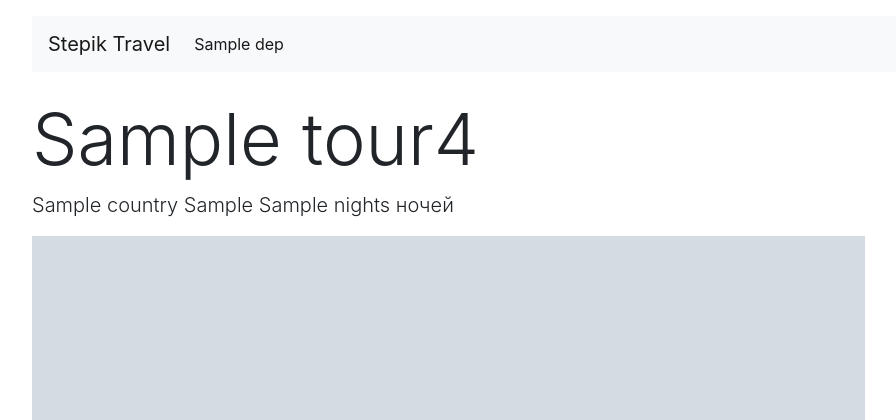
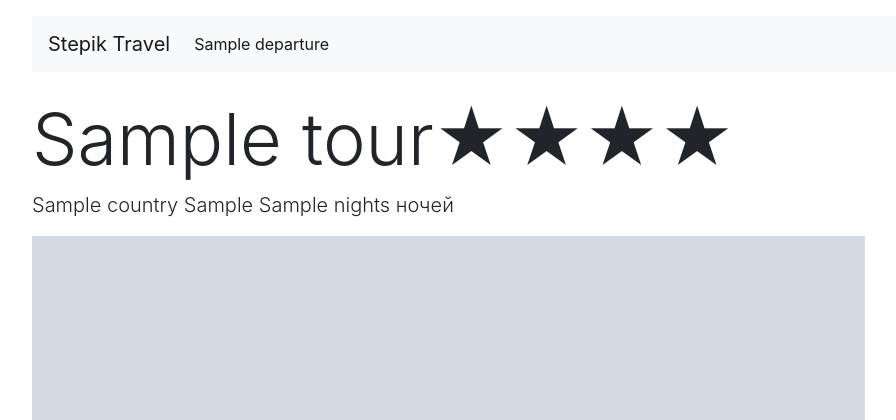
Before and after one commit to shahrom322/stepik_tours, a Django app: template templates/tour.html in a window 1280 px wide. Shown: the top 420 px of the page, without its empty margins (53-949 px from the left). Run offline with Django 3.2, Linux system fonts and the light colour scheme; the template is opened without the code that fills it: most values are stand-ins (such as "Sample title", 1, 10 or a date in 2020); grey boxes marked "Sample" are stand-in pictures; some libraries are stand-ins or nearby versions.

Commit message:
Created own templatetags for format string

```diff
--- a/stepik_tours/urls.py
+++ b/stepik_tours/urls.py
@@ -8,8 +8,8 @@
 
 
 urlpatterns = [
+    path('', main_view, name='home'),
+    path('admin/', admin.site.urls),
     path('departure/<str:departure>', departure_view, name='departure'),
-    path('tour/<int:id>', tour_view, name='tour'),
-    path('admin/', admin.site.urls),
-    path('', main_view, name='home'),
+    path('tour/<int:primary_key>', tour_view, name='tour'),
 ]
--- a/templates/base.html
+++ b/templates/base.html
@@ -7,7 +7,24 @@
           integrity="sha384-ggOyR0iXCbMQv3Xipma34MD+dH/1fQ784/j6cY/iJTQUOhcWr7x9JvoRxT2MZw1T" crossorigin="anonymous">
 </head>
 <body>
-{% include 'inc/header.html' %}
+<header class="container mt-3">
+    <nav class="navbar navbar-expand-lg navbar-light bg-light">
+        <a class="navbar-brand" href="{% url 'home' %}">Stepik Travel</a>
+        <button class="navbar-toggler" type="button" data-toggle="collapse" data-target="#navbarNav"
+                aria-controls="navbarNav" aria-expanded="false" aria-label="Toggle navigation">
+            <span class="navbar-toggler-icon"></span>
+        </button>
+        <div class="collapse navbar-collapse" id="navbarNav">
+            <ul class="navbar-nav">
+                {% for slug, departure in departures.items %}
+                <li class="nav-item active">
+                    <a class="nav-link" href="{% url 'departure' slug %}">{{ departure }}</a>
+                </li>
+                {% endfor %}
+            </ul>
+        </div>
+    </nav>
+</header>
 {% block content %}
 {% endblock %}
 <script src="https://code.jquery.com/jquery-3.2.1.slim.min.js"
--- a/templates/departure.html
+++ b/templates/departure.html
@@ -1,4 +1,6 @@
 {% extends 'base.html' %}
+{% load tours_filter %}
+
 {% block title %}
     {{ block.super }} : Главная
 {% endblock %}
@@ -11,7 +13,7 @@
         {{ dep }}
         {% endif %}
         {% endfor %}</h1>
-    <p class="mb-4">Найдено {{ count }} туров, от {{ min_price }} до {{ max_price }} и от {{ min_nights }} ночей до
+    <p class="mb-4">Найдено {{ count }} туров, от {{ min_price|get_number_format }} до {{ max_price|get_number_format }} и от {{ min_nights }} ночей до
         {{ max_nights }} ночей</p>
     <!-- CARDS -->
     <div class="row mt-5">
--- a/templates/inc/header.html
+++ /dev/null
@@ -1,18 +0,0 @@
-<header class="container mt-3">
-    <nav class="navbar navbar-expand-lg navbar-light bg-light">
-        <a class="navbar-brand" href="{% url 'home' %}">Stepik Travel</a>
-        <button class="navbar-toggler" type="button" data-toggle="collapse" data-target="#navbarNav"
-                aria-controls="navbarNav" aria-expanded="false" aria-label="Toggle navigation">
-            <span class="navbar-toggler-icon"></span>
-        </button>
-        <div class="collapse navbar-collapse" id="navbarNav">
-            <ul class="navbar-nav">
-                {% for slug, departure in departures.items %}
-                <li class="nav-item active">
-                    <a class="nav-link" href="{% url 'departure' slug %}">{{ departure }}</a>
-                </li>
-                {% endfor %}
-            </ul>
-        </div>
-    </nav>
-</header>
--- a/templates/tour.html
+++ b/templates/tour.html
@@ -1,17 +1,19 @@
 {% extends 'base.html' %}
+{% load tours_filter %}
+
 {% block title %}
     {{ block.super }} : Главная
 {% endblock %}
 {% block content %}
 <main class="container">
     <section class="mt-3 pb-5">
-        <h1 class="display-3 mt-4">{{ tour.title }}{{ tour.stars }}</h1>
+        <h1 class="display-3 mt-4">{{ tour.title }}{{ tour.stars|get_stars_format }}</h1>
         <!-- HERO -->
         <p class="lead">{{ tour.country }} {{ tour_departure }} {{ tour.nights }} ночей</p>
         <img src="{{ tour.picture }}"
              class="w-75" alt="">
         <p class="my-4 w-75">{{ tour.description }}</p>
-        <a href="#" class="btn btn-success btn-lg">Купить тур за {{ tour.price }}</a>
+        <a href="#" class="btn btn-success btn-lg">Купить тур за {{ tour.price|get_number_format }}</a>
     </section>
 </main>
 {% endblock %}
--- /dev/null
+++ b/tours/templatetags/tours_filter.py
@@ -0,0 +1,15 @@
+from django import template
+
+register = template.Library()
+
+
+def get_number_format(number) -> str:
+    return '{:,}'.format(number).replace(',', ' ')
+
+
+def get_stars_format(number) -> str:
+    return '★' * int(number)
+
+
+register.filter('get_number_format', get_number_format)
+register.filter('get_stars_format', get_stars_format)
```
Also changed, not shown: tours/views.py (+3 -11 lines), tours/templatetags/__init__.py (added).
